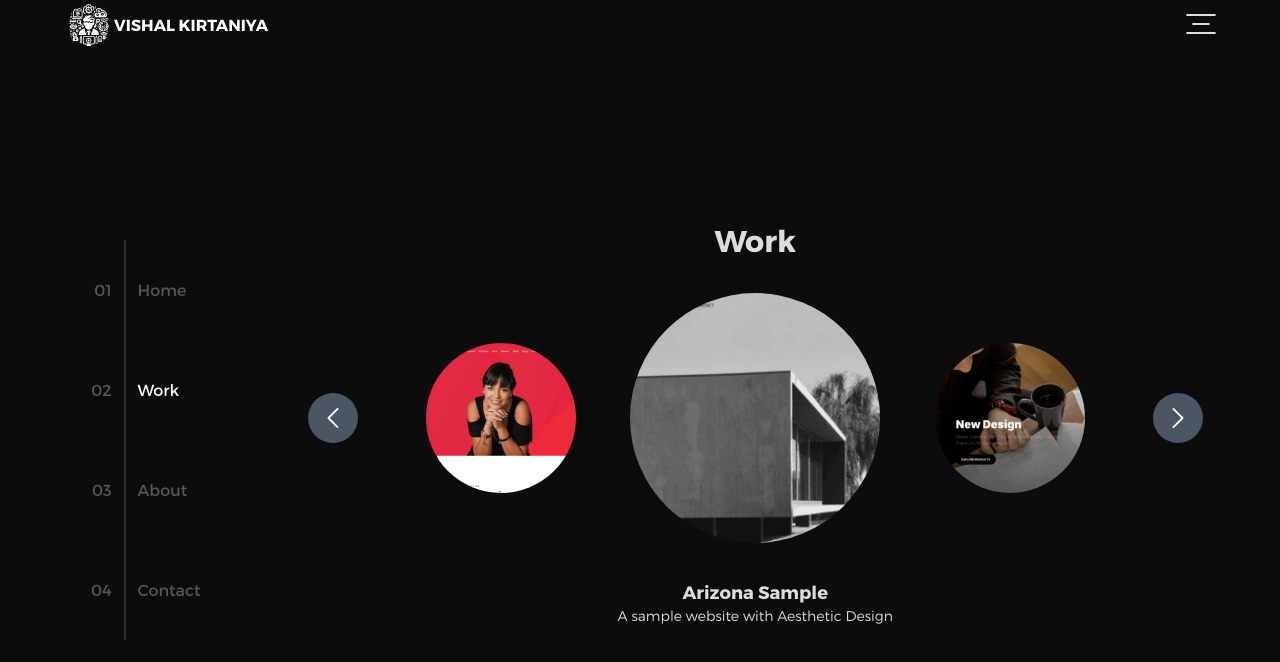
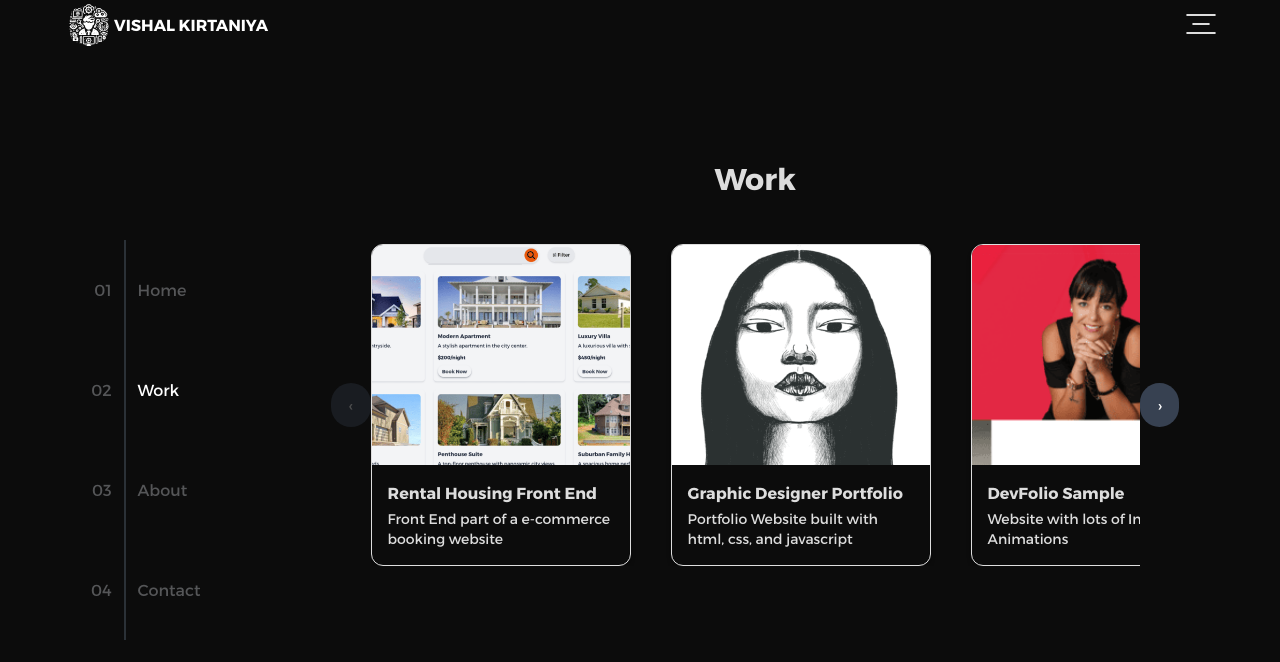
Before and after one commit to vishalkirtaniya/vishal-portfolio-v2, a Next.js app: page /work in a window 1280 px wide. Shown: the top 662 px of the page. Built offline with nearby package versions, Linux system fonts and the light colour scheme.

Commit message:
feat: updated the portfolio

```diff
--- a/src/components/ScrollManager.js
+++ b/src/components/ScrollManager.js
@@ -6,11 +6,15 @@ import { useRouter } from "next/router";
 
 const sections = ["/", "/work", "/about", "/contact"];
 const TOUCH_SENSITIVITY_THRESHOLD = 30; // Adjust this threshold as necessary
+const ANIMATION_DURATION = 600; // ms, adjust for faster/slower transitions
 
 const ScrollManager = () => {
   const router = useRouter();
   const [isScrolling, setIsScrolling] = useState(false);
   const [touchStartY, setTouchStartY] = useState(null);
+  // overlay state controls the full-screen transition animation
+  const [overlayStyle, setOverlayStyle] = useState({ display: "none" });
+  const [overlayDirection, setOverlayDirection] = useState(null); // 'up' or 'down'
 
   useEffect(() => {
     const handleScroll = (event) => {
@@ -18,9 +22,9 @@ const ScrollManager = () => {
 
       setIsScrolling(true);
       if (event.deltaY > 0) {
-        navigateToNextPage();
+        runTransitionAndNavigate("next");
       } else {
-        navigateToPreviousPage();
+        runTransitionAndNavigate("prev");
       }
     };
 
@@ -54,33 +58,100 @@ const ScrollManager = () => {
     };
   }, [isScrolling, router.pathname, touchStartY]);
 
-  const navigateToNextPage = () => {
+  // high-level helper that runs overlay animations and navigates
+  const runTransitionAndNavigate = (dir) => {
+    // dir: 'next' or 'prev'
     const currentIndex = sections.indexOf(router.pathname);
-    if (currentIndex < sections.length - 1) {
+    const goingNext = dir === "next";
+
+    // Determine target index
+    const targetIndex = goingNext ? currentIndex + 1 : currentIndex - 1;
+    if (targetIndex < 0 || targetIndex >= sections.length) {
+      // nothing to do
+      setIsScrolling(false);
+      return;
+    }
+
+    // direction for visual animation: when going to next page, overlay will
+    // slide from bottom to top ('up'), when going prev it will slide from top to bottom ('down')
+    const visualDir = goingNext ? "up" : "down";
+    setOverlayDirection(visualDir);
+
+    // Prepare overlay off-screen depending on direction and make it visible
+    const startTransform =
+      visualDir === "up" ? "translateY(100%)" : "translateY(-100%)";
+    const endTransform = "translateY(0)";
+    const exitTransform =
+      visualDir === "up" ? "translateY(-100%)" : "translateY(100%)";
+
+    // show overlay positioned off-screen (no transition) with opacity 0 so we can
+    // fade it in smoothly; use requestAnimationFrame to avoid flashes
+    setOverlayStyle({
+      display: "block",
+      position: "fixed",
+      top: 0,
+      left: 0,
+      width: "100%",
+      height: "100vh",
+      background: "#111010ff",
+      transform: startTransform,
+      opacity: 0,
+      transition: "none",
+      zIndex: 9999,
+      pointerEvents: "auto",
+      willChange: "transform, opacity",
+    });
+
+    // start enter animation on the next frame for a smooth transition (avoids sudden paint)
+    requestAnimationFrame(() => {
+      // a second rAF helps ensure the browser has applied initial styles
+      requestAnimationFrame(() => {
+        setOverlayStyle((s) => ({
+          ...s,
+          transform: endTransform,
+          opacity: 1,
+          transition: `transform ${ANIMATION_DURATION}ms ease, opacity ${ANIMATION_DURATION}ms ease`,
+        }));
+      });
+    });
+
+    // after enter animation completes, navigate
+    setTimeout(() => {
       router
-        .push(sections[currentIndex + 1], undefined, { scroll: false })
+        .push(sections[targetIndex], undefined, { scroll: false })
         .then(() => {
-          setTimeout(() => setIsScrolling(false), 800); // Adjust this timeout as necessary
+          // after route change, animate overlay out to reveal new page (fade + slide)
+          setOverlayStyle((s) => ({
+            ...s,
+            transform: exitTransform,
+            opacity: 0,
+            transition: `transform ${ANIMATION_DURATION}ms ease, opacity ${ANIMATION_DURATION}ms ease`,
+          }));
+
+          // finally hide overlay and allow further scrolling
+          setTimeout(() => {
+            setOverlayStyle({ display: "none" });
+            setIsScrolling(false);
+          }, ANIMATION_DURATION + 20);
+        })
+        .catch(() => {
+          // on navigation failure, hide overlay and reset
+          setOverlayStyle({ display: "none" });
+          setIsScrolling(false);
         });
-    } else {
-      setIsScrolling(false);
-    }
+    }, ANIMATION_DURATION + 20);
   };
 
-  const navigateToPreviousPage = () => {
-    const currentIndex = sections.indexOf(router.pathname);
-    if (currentIndex > 0) {
-      router
-        .push(sections[currentIndex - 1], undefined, { scroll: false })
-        .then(() => {
-          setTimeout(() => setIsScrolling(false), 800); // Adjust this timeout as necessary
-        });
-    } else {
-      setIsScrolling(false);
-    }
-  };
-
-  return null;
+  // overlayStyle is inline-styled to avoid external CSS changes; tweak ANIMATION_DURATION
+  // or the background color to match your design.
+  return (
+    <>
+      <div
+        style={overlayStyle}
+        aria-hidden={!overlayStyle || overlayStyle.display === "none"}
+      />
+    </>
+  );
 };
 
 export default ScrollManager;
--- a/src/components/card.js
+++ b/src/components/card.js
@@ -1,12 +1,22 @@
 "use client";
 
-import React, { useState, useRef, useEffect } from "react";
+import { useState } from "react";
 import Image from "next/image";
-import gsap from "gsap";
 import Link from "next/link";
 
-const Card = () => {
-  const [items, setItems] = useState([
+const items = [
+  {
+    src: "/work/project06.png",
+    title: "Rental Housing Front End",
+    subTitle: "Front End part of a e-commerce booking website",
+    url: "https://totality-housing-market.netlify.app/",
+  },
+  {
+    src: "/work/project05.png",
+    title: "Graphic Designer Portfolio",
+    subTitle: "Portfolio Website built with html, css, and javascript",
+    url: "https://www.shilpakirtaniya.in/",
+  },
   {
     src: "/work/project01.png",
     title: "DevFolio Sample",
@@ -31,168 +41,84 @@ const Card = () => {
     subTitle: "A Sample Website for a Coffee Brand",
     url: "https://commercialcoffee.netlify.app/",
   },
-    {
-      src: "/work/project05.png",
-      title: "Graphic Designer Portfolio",
-      subTitle: "Portfolio Website built with html, css, and javascript",
-      url: "https://www.shilpakirtaniya.in/",
-    },
-    {
-      src: "/work/project06.png",
-      title: "Rental Housing Front End",
-      subTitle: "Front End part of a e-commerce booking website",
-      url: "https://totality-housing-market.netlify.app/",
-    },
-    {
-      src: "/work/project07.png",
-      title: "Weather Forecast Application",
-      subTitle: "Fully Functional Weather Application built using Next.js",
-      url: "https://weather-forecast-07.netlify.app/",
-    },
-  ]);
+];
 
-  const [currentIndex, setCurrentIndex] = useState(0);
+export default function Card() {
+  const VISIBLE = 3;
+  const CARD_WIDTH = 260; // px
+  const GAP = 40; // px
 
-  const leftButtonRef = useRef(null);
-  const rightButtonRef = useRef(null);
-  const cardsRef = useRef([]);
-  const titleRef = useRef(null);
-  const subTitleRef = useRef(null);
+  const [index, setIndex] = useState(0);
+
+  const maxIndex = items.length - VISIBLE;
 
   const moveLeft = () => {
-    const newIndex = (currentIndex === 0 ? items.length : currentIndex) - 1;
-    gsap.to([cardsRef.current, titleRef.current, subTitleRef.current], {
-      opacity: 0,
-      duration: 0.5,
-      onComplete: () => {
-        setCurrentIndex(newIndex);
-        gsap.to([cardsRef.current, titleRef.current, subTitleRef.current], {
-          opacity: 1,
-          duration: 0.5,
-        });
-      },
-    });
+    setIndex((prev) => Math.max(prev - 1, 0));
   };
 
   const moveRight = () => {
-    const newIndex = (currentIndex + 1) % items.length;
-    gsap.to([cardsRef.current, titleRef.current, subTitleRef.current], {
-      opacity: 0,
-      duration: 0.5,
-      onComplete: () => {
-        setCurrentIndex(newIndex);
-        gsap.to([cardsRef.current, titleRef.current, subTitleRef.current], {
-          opacity: 1,
-          duration: 0.5,
-        });
-      },
-    });
+    setIndex((prev) => Math.min(prev + 1, maxIndex));
   };
 
-  useEffect(() => {
-    cardsRef.current = cardsRef.current.slice(0, 3);
-  }, [currentIndex]);
+  return (
+    <div className=" w-full flex items-center justify-center">
+      {/* LEFT BUTTON */}
+      <button
+        onClick={moveLeft}
+        disabled={index === 0}
+        className="z-20 h-[44px] w-[44px] rounded-full bg-gray-700 text-bgwhite flex items-center justify-center disabled:opacity-30"
+      >
+        ‹
+      </button>
 
-  const currentItems = [
-    items[currentIndex % items.length],
-    items[(currentIndex + 1) % items.length],
-    items[(currentIndex + 2) % items.length],
-  ];
-
-  return (
-    <div className="flex justify-center items-center h-full w-full">
-      <div className="h-4/5 w-1/12 flex justify-center items-center self-start">
-        <button
-          className="leftButton z-30"
-          onClick={moveLeft}
-          ref={leftButtonRef}
+      {/* VIEWPORT */}
+      <div className="overflow-hidden w-[860px]">
+        {/* SLIDER */}
+        <div
+          className="flex transition-transform duration-500 ease-in-out"
+          style={{
+            gap: `${GAP}px`,
+            transform: `translateX(-${index * (CARD_WIDTH + GAP)}px)`,
+          }}
         >
-          <div className="h-[50px] w-[50px] rounded-full bg-gray-600 flex justify-center items-center">
+          {items.map((item, i) => (
+            <Link
+              key={i}
+              href={item.url}
+              target="_blank"
+              className="shrink-0 border-bgwhite border rounded-xl overflow-hidden shadow-md"
+              style={{ width: `${CARD_WIDTH}px` }}
+            >
+              {/* IMAGE */}
+              <div className="relative w-full h-[220px] border-b-white">
                 <Image
-              className="rotate-180"
-              src="/arrow1.svg"
-              height={20}
-              width={20}
-              alt="left arrow key"
+                  src={item.src}
+                  alt={item.title}
+                  fill
+                  className="object-cover"
                 />
               </div>
+
+              {/* CONTENT */}
+              <div className="p-4">
+                <h3 className="text-base font-semibold text-bgwhite mb-1">
+                  {item.title}
+                </h3>
+                <p className="text-sm text-bgwhite">{item.subTitle}</p>
+              </div>
+            </Link>
+          ))}
+        </div>
+      </div>
+
+      {/* RIGHT BUTTON */}
+      <button
+        onClick={moveRight}
+        disabled={index === maxIndex}
+        className="z-20 h-[44px] w-[44px] rounded-full bg-gray-700 text-white flex items-center justify-center disabled:opacity-30"
+      >
+        ›
       </button>
     </div>
-      <div className="h-full w-10/12 montserratFont gap-3">
-        <div className="h-[80%] w-full flex justify-evenly items-center overflow-hidden">
-          {currentItems.map((item, index) => {
-            const isMiddleCard = index === 1;
-            const cardContent = (
-              <div
-                className={`card h-[${isMiddleCard ? "250px" : "150px"}] w-[${
-                  isMiddleCard ? "250px" : "150px"
-                }] rounded-full overflow-hidden flex justify-center items-center ${
-                  isMiddleCard ? "md:block xxs:block" : "md:block xxs:hidden"
-                }`}
-                ref={(el) => (cardsRef.current[index] = el)}
-              >
-                <Image
-                  className="hover:scale-105 transition duration-150 ease-in-out z-30"
-                  src={item.src}
-                  height={isMiddleCard ? 250 : 150}
-                  width={isMiddleCard ? 250 : 150}
-                  alt={item.title}
-                />
-              </div>
   );
-
-            return isMiddleCard ? (
-              <Link
-                href={item.url}
-                target="_blank"
-                rel="noopener noreferrer"
-                key={index}
-              >
-                {cardContent}
-              </Link>
-            ) : (
-              <div key={index}>{cardContent}</div>
-            );
-          })}
-        </div>
-        <div className="h-[20%] w-full flex flex-col justify-start items-center">
-          <Link
-            href={currentItems[1].url}
-            target="_blank"
-            rel="noopener noreferrer"
-            className="title-link z-30"
-          >
-            <h3 className="text-lg font-bold title z-30" ref={titleRef}>
-              {currentItems[1].title}
-            </h3>
-          </Link>
-          <p
-            className="text-sm font-light w-[300px] text-center subTitle"
-            ref={subTitleRef}
-          >
-            {currentItems[1].subTitle}
-          </p>
-        </div>
-      </div>
-      <div className="h-4/5 w-1/12 self-start flex justify-center items-center ">
-        <button
-          className="rightButton z-30"
-          onClick={moveRight}
-          ref={rightButtonRef}
-        >
-          <div className="h-[50px] w-[50px] rounded-full bg-gray-600 flex justify-center items-center">
-            <Image
-              className=""
-              src="/arrow1.svg"
-              height={20}
-              width={20}
-              alt="right arrow key"
-            />
-          </div>
-        </button>
-      </div>
-    </div>
-  );
-};
-
-export default Card;
+}
--- a/src/components/hero02.js
+++ b/src/components/hero02.js
@@ -1,4 +1,3 @@
-import React from "react";
 import AnimatedHero02 from "./animatedHero02";
 
 const Hero02 = () => {
@@ -6,11 +5,11 @@ const Hero02 = () => {
     <>
       <AnimatedHero02
         title="About Me"
-        content="Hey, I'm Vishal Kirtaniya, I make stunning websites that make your brand shine"
+        content="Hey, I'm Vishal Kirtaniya, experienced in automation, dashboards, and backend"
       />
       <AnimatedHero02
         title="Technologies and Tools"
-        content="I have experience in React, Next.js, GSAP, Tailwindcss, html5 and more."
+        content="I have experience in React, Next.js, Node.js, Python, MySQl and more."
       />
     </>
   );
--- a/src/pages/contact/index.jsx
+++ b/src/pages/contact/index.jsx
@@ -30,7 +30,7 @@ const Section04 = () => {
             </Link>
             <Link
               href={
-                "https://www.linkedin.com/in/vishal-aditya-kirtaniya-618300293?utm_source=share&utm_campaign=share_via&utm_content=profile&utm_medium=android_app"
+                "https://www.linkedin.com/in/vishalkirtaniya/"
               }
               target="_blank"
             >
--- a/src/pages/work/index.jsx
+++ b/src/pages/work/index.jsx
@@ -1,16 +1,17 @@
-import Card from "@/components/card.js";
+import Card from "@/components/card";
 import { Suspense } from "react";
 import { WorkLoading } from "@/components/skeleton";
 
 const Section02 = () => {
   return (
     <Suspense fallback={<WorkLoading />}>
-      <section className="section h-[90vh]  bg-bgblack flex justify-start items-center montserratFont text-bgwhite">
-        <div className="h-[600px] w-full  flex flex-col justify-center items-center">
-          <h1 className="font-bold xxs:text-lg sm:text-xl lg:text-3xl">Work</h1>
-          <div className="h-[400px] w-full flex justify-evenly items-center">
-            <Card />
-          </div>
+      <section className="section bg-bgblack montserratFont text-bgwhite py-20">
+        <div className="w-full max-w-4xl mx-auto px-6">
+          <h1 className="font-bold text-lg sm:text-xl lg:text-3xl mb-12 text-center">
+            Work
+          </h1>
+
+          <Card />
         </div>
       </section>
     </Suspense>
```
Also changed, not shown: src/components/animatedHero02.js (+18 -47 lines), src/components/hero01.js (+20 -21 lines), src/pages/about/index.jsx (+5 -5 lines), src/pages/home/index.jsx (+12 -7 lines), 1 other file (tests, documents, lock files or other folders). Lines whose indentation alone changed are shown as unchanged.
